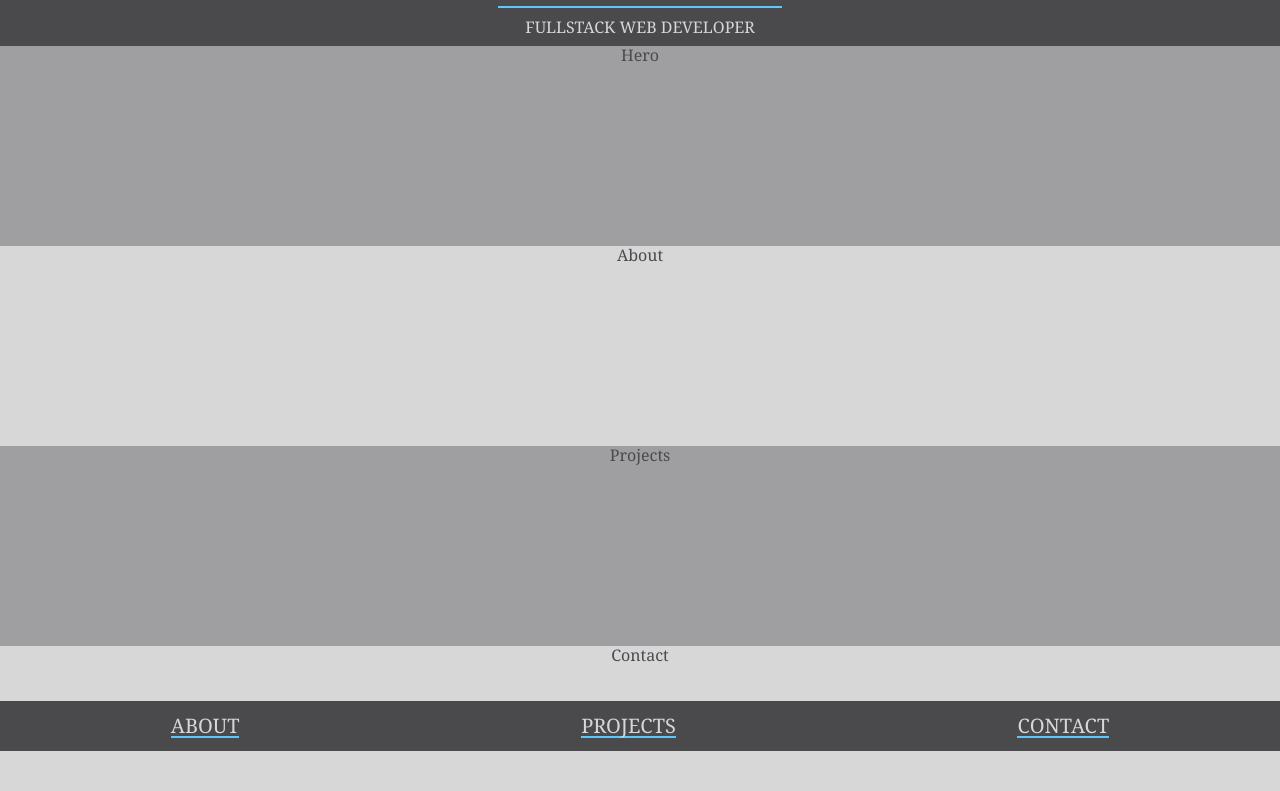
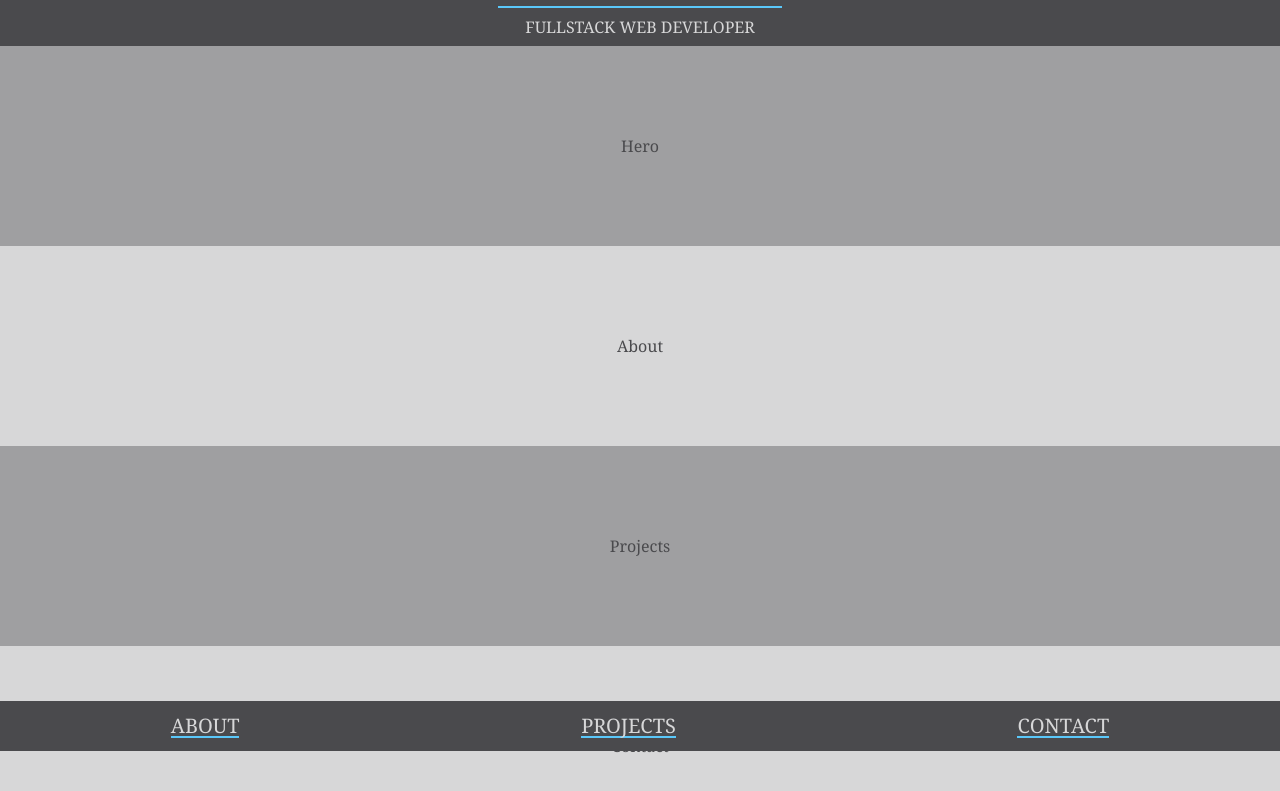
Before and after one commit to camdecoster/portfolio, a plain HTML site: page index.html in a window 1280 px wide. Shown: the part 49-840 px from the top of the page. Drawn offline with nearby package versions, Linux system fonts and the light colour scheme.

Commit message:
updated css

```diff
--- a/index.html
+++ b/index.html
@@ -13,16 +13,16 @@
     </header>
     <main>
         <section class="section-01">
-            Hero
+            <p>Hero</p>
         </section>
         <section class="section-02">
-            About
+            <p>About</p>
         </section>
         <section class="section-03">
-            Projects
+            <p>Projects</p>
         </section>
         <section>
-            Contact
+            <p>Contact</p>
         </section>
     </main>
 
--- a/main.css
+++ b/main.css
@@ -55,7 +55,9 @@
 
 section {
   min-height: 200px;
-  text-align: center;
+  display: flex;
+  justify-content: center;
+  align-items: center;
 }
 
 section:nth-child(2n) {
```
